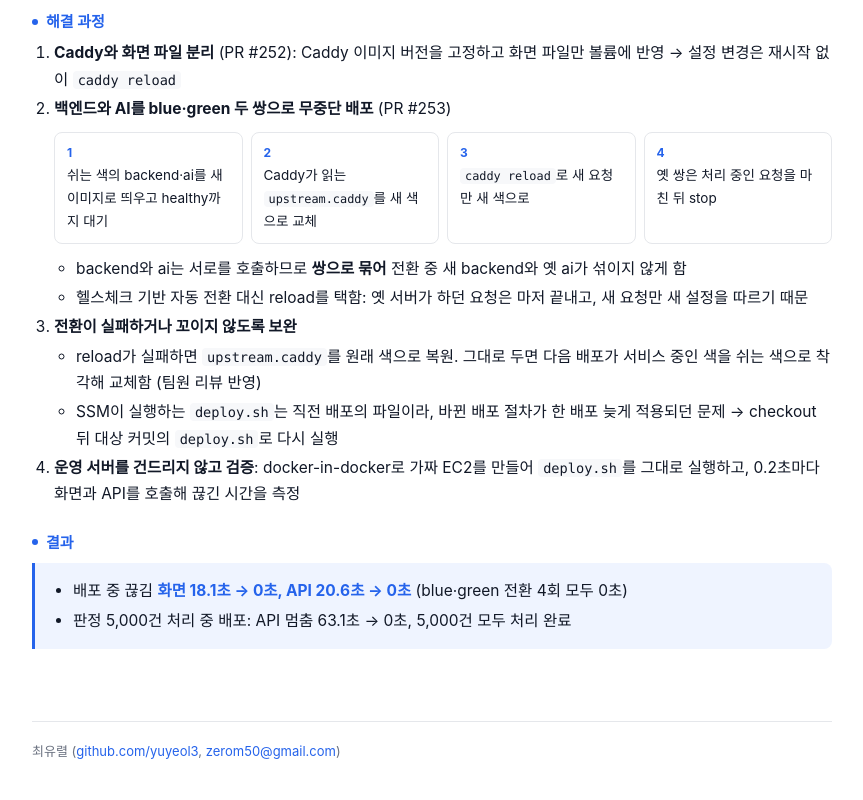
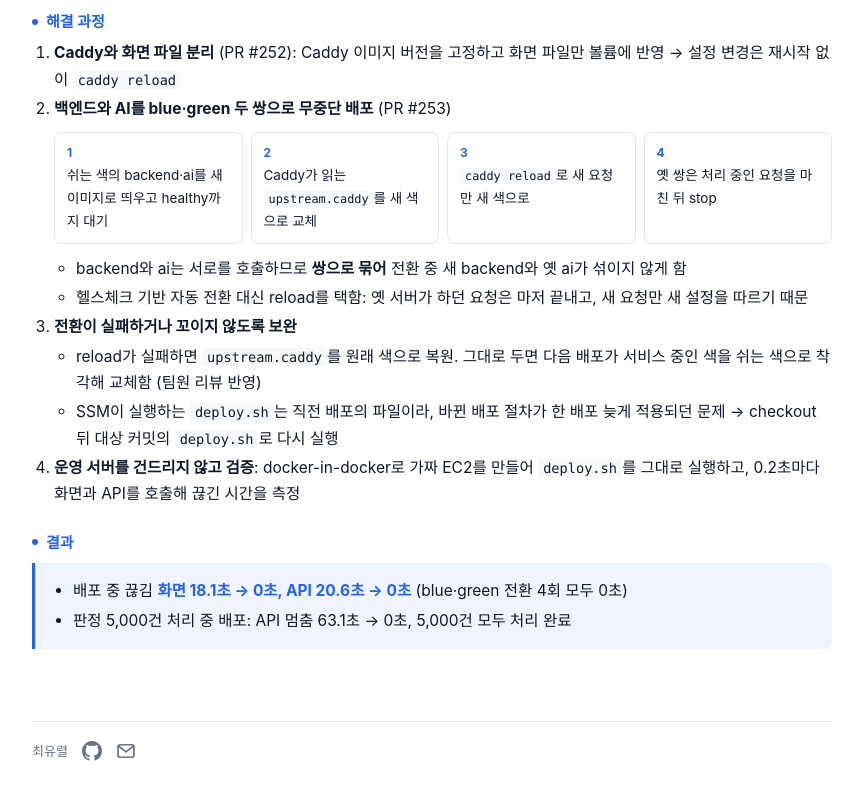
Before and after one commit to yuyeol3/portfolio, a plain HTML site: page index.html in a window 1280 px wide. Shown: the part 6526-7326 px from the top of the page, without its empty margins (332-1195 px from the left). Drawn offline with Linux system fonts and the light colour scheme; a web font is replaced by a local one.

Commit message:
푸터 GitHub·이메일을 아이콘 링크로 변경

```diff
--- a/index.html
+++ b/index.html
@@ -126,7 +126,10 @@
   }
   .steps-strip li::before { content: counter(s); display: block; color: var(--blue); font-weight: 700; font-size: 12px; }
 
-  footer { margin-top: 72px; padding-top: 18px; border-top: 1px solid var(--line); color: var(--muted); font-size: 13px; }
+  footer { margin-top: 72px; padding-top: 18px; border-top: 1px solid var(--line); color: var(--muted); font-size: 13px; display: flex; align-items: center; gap: 14px; }
+  .icon-link { display: inline-flex; color: var(--muted); }
+  .icon-link:hover { color: var(--blue); }
+  .icon-link svg { width: 20px; height: 20px; }
 
   @media (max-width: 900px) {
     .toc { position: static; width: auto; border-right: 0; border-bottom: 1px solid var(--line); padding: 20px 16px; }
@@ -713,7 +716,13 @@
 </section>
 
 <footer>
-  최유렬 (<a href="https://github.com/yuyeol3">github.com/yuyeol3</a>, <a href="mailto:zerom50@gmail.com">zerom50@gmail.com</a>)
+  <span>최유렬</span>
+  <a class="icon-link" href="https://github.com/yuyeol3" aria-label="GitHub" title="GitHub: yuyeol3">
+    <svg viewBox="0 0 16 16" aria-hidden="true"><path fill="currentColor" d="M8 0c4.42 0 8 3.58 8 8a8.013 8.013 0 0 1-5.45 7.59c-.4.08-.55-.17-.55-.38 0-.27.01-1.13.01-2.2 0-.75-.25-1.23-.54-1.48 1.78-.2 3.65-.88 3.65-3.95 0-.88-.31-1.59-.82-2.15.08-.2.36-1.02-.08-2.12 0 0-.67-.22-2.2.82-.64-.18-1.32-.27-2-.27-.68 0-1.36.09-2 .27-1.53-1.03-2.2-.82-2.2-.82-.44 1.1-.16 1.92-.08 2.12-.51.56-.82 1.28-.82 2.15 0 3.06 1.86 3.75 3.64 3.95-.23.2-.44.55-.51 1.07-.46.21-1.61.55-2.33-.66-.15-.24-.6-.83-1.23-.82-.67.01-.27.38.01.53.34.19.73.9.82 1.13.16.45.68 1.31 2.69.94 0 .67.01 1.3.01 1.49 0 .21-.15.45-.55.38A7.995 7.995 0 0 1 0 8c0-4.42 3.58-8 8-8Z"/></svg>
+  </a>
+  <a class="icon-link" href="mailto:zerom50@gmail.com" aria-label="이메일" title="zerom50@gmail.com">
+    <svg viewBox="0 0 24 24" aria-hidden="true" fill="none" stroke="currentColor" stroke-width="2" stroke-linecap="round" stroke-linejoin="round"><rect x="2.5" y="4.5" width="19" height="15" rx="2"/><path d="m3 6 9 7 9-7"/></svg>
+  </a>
 </footer>
 
 </div>
```
